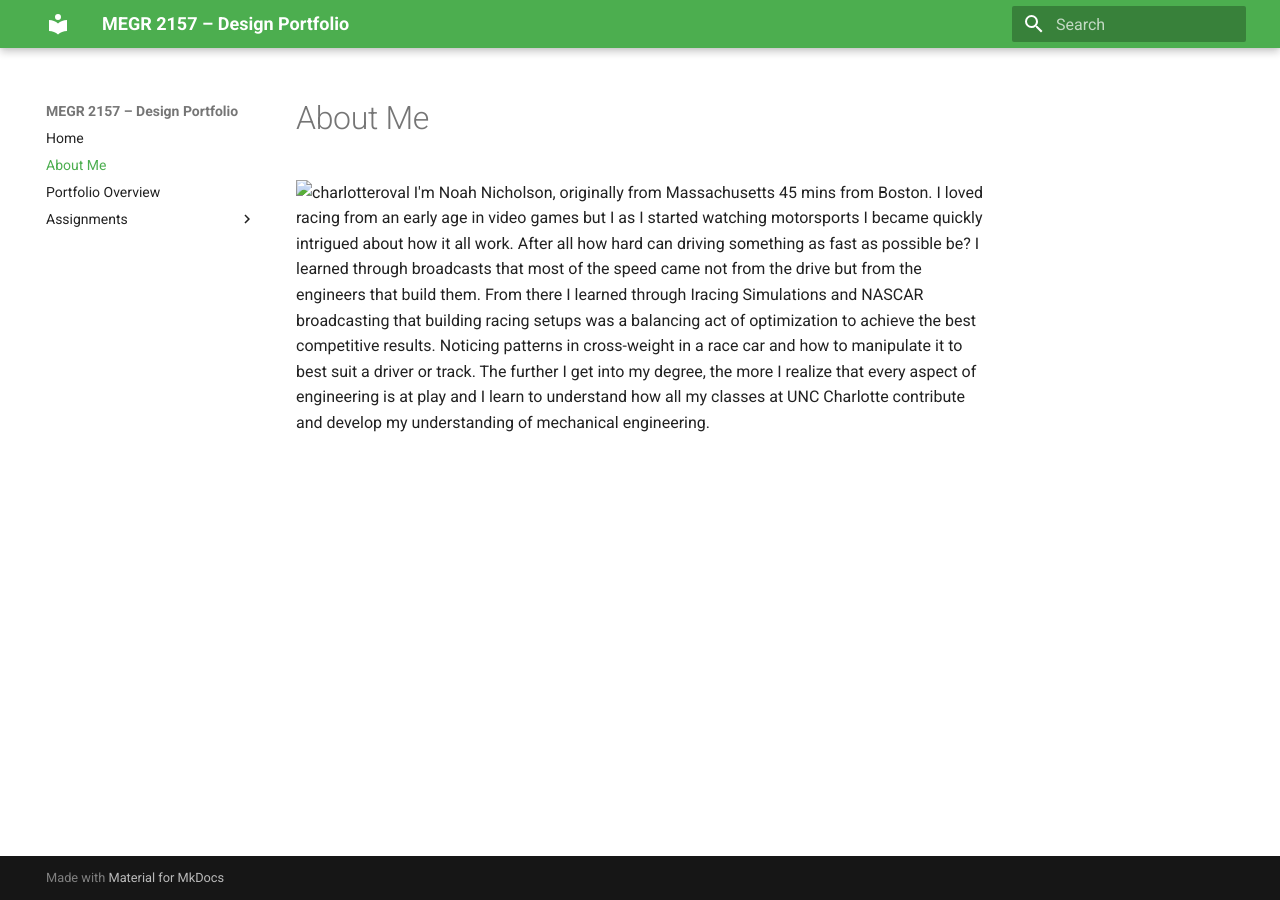
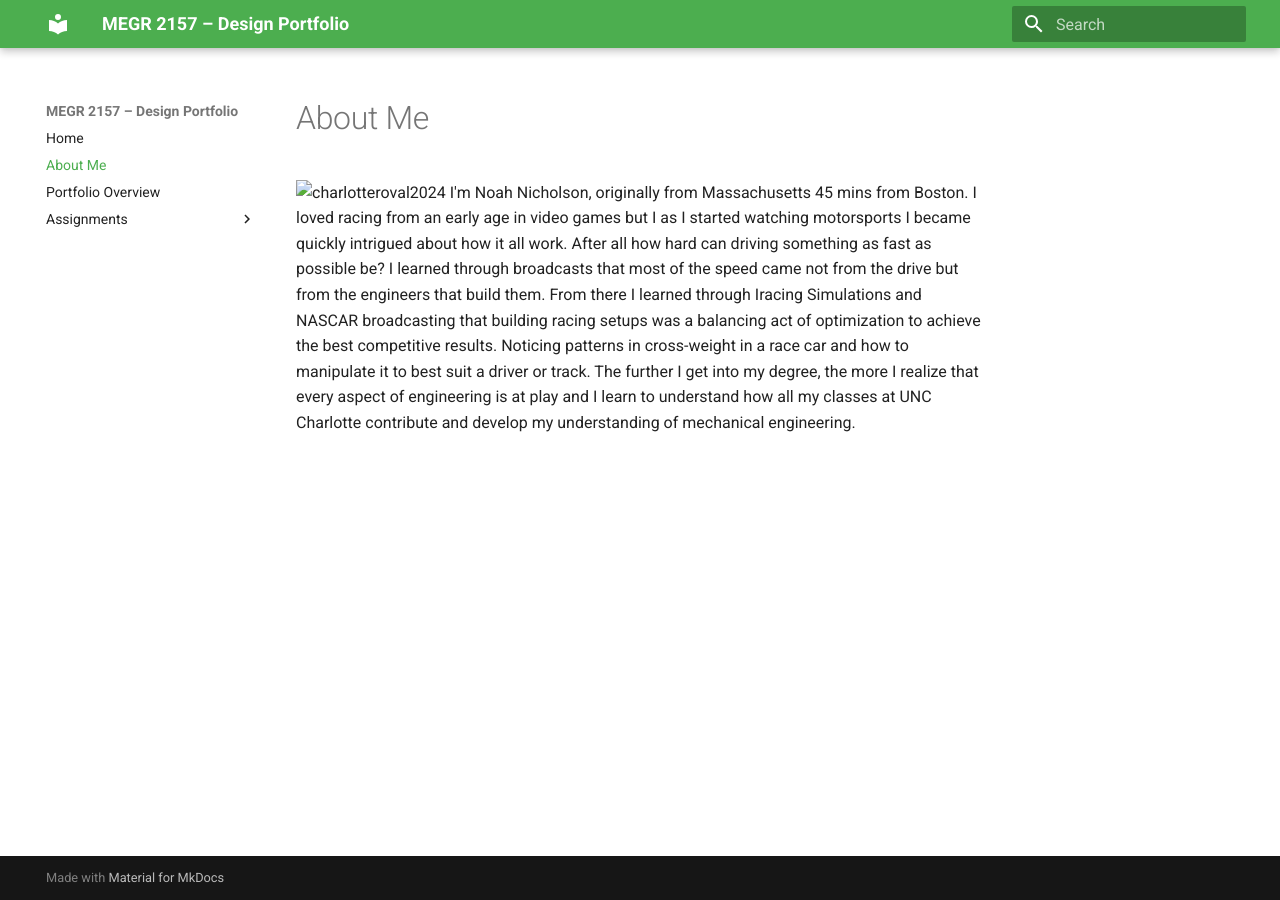
Before and after one commit to nnicho12/Noah-Nicholson-Portfolio, an MkDocs documentation site: the page built from docs/aboutme/index.md, in a window 1280 px wide. Built offline with MkDocs 1.6.1 and Material for MkDocs 9.7.7, drawn with Linux system fonts in a browser that asks for light colours.

Commit message:
Fix image reference and enhance About Me section
Updated image reference and improved formatting.

```diff
--- a/docs/aboutme/index.md
+++ b/docs/aboutme/index.md
@@ -1,3 +1,3 @@
 #About Me
-![charlotteroval](charlotteroval2024.png)
+![charlotteroval2024](charlotteroval2024.png)
 I'm Noah Nicholson, originally from Massachusetts 45 mins from Boston. I loved racing from an early age in video games but I as I started watching motorsports I became quickly intrigued about how it all work. After all how hard can driving something as fast as possible be? I learned through broadcasts that most of the speed came not from the drive but from the engineers that build them. From there I learned through Iracing Simulations and NASCAR broadcasting that building racing setups was a balancing act of optimization to achieve the best competitive results. Noticing patterns in cross-weight in a race car and how to manipulate it to best suit a driver or track. The further I get into my degree, the more I realize that every aspect of engineering is at play and I learn to understand how all my classes at UNC Charlotte contribute and develop my understanding of mechanical engineering.
```
